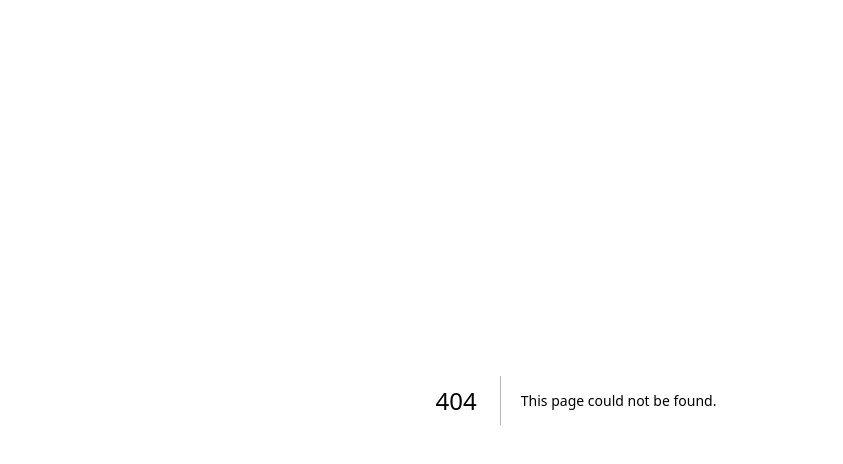
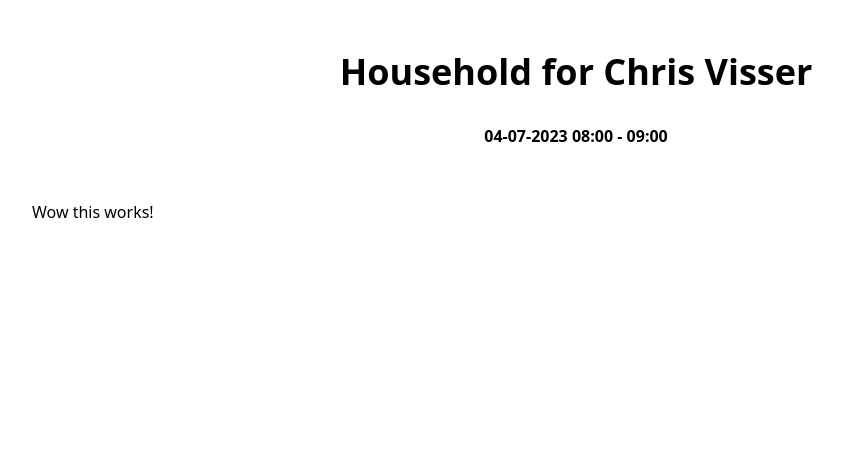
Before and after one commit to chris-visser/elanza-next, a Next.js app: page /care-requests/isjdf9ivmoifmaew0 in a window 1280 px wide. Before the commit this address had no page. Shown: the top 464 px of the page, without its empty margins (64-907 px from the left). Built offline with nearby package versions, Linux system fonts and the light colour scheme.

Commit message:
Story 3: Add details page for care request

```diff
--- a/src/containers/CareRequestItem.tsx
+++ b/src/containers/CareRequestItem.tsx
@@ -28,5 +28,8 @@ export const CareRequestItem: React.FC<CareRequestRecord> = ({
         <h3 className=" text-neutral-700 mb-2">
             <strong className="bold">{kindsOfCare[kindOfCare]}</strong> for {clientName}
         </h3>
+        <Link href={`/care-requests/${id}`} className="text-blue-500 hover:underline absolute inset-0">
+            <span className="absolute right-2 bottom-2">Details</span>
+        </Link>
     </li>
 )
--- /dev/null
+++ b/src/pages/api/care-requests/[id].ts
@@ -0,0 +1,17 @@
+import type { NextApiRequest, NextApiResponse } from 'next'
+import { CareRequestRecord } from '~/schemas/CareRequestSchema'
+import { careRequests } from '~/data/careRequests'
+
+export default function handler(
+    req: NextApiRequest,
+    res: NextApiResponse<CareRequestRecord>
+) {
+
+    const record = careRequests.find(({ id }) => id === req.query.id)
+
+    if(!record) {
+        return res.status(404)
+    }
+
+    res.status(200).json(record)
+}
--- /dev/null
+++ b/src/pages/care-requests/[id].tsx
@@ -0,0 +1,77 @@
+import { useEffect, useState } from 'react'
+import { useRouter } from 'next/router'
+import format from 'date-fns/format'
+import { CareRequestRecord } from '~/schemas/CareRequestSchema'
+
+const toDateTime = (dateStr: string) => format(new Date(dateStr), 'dd-MM-yyyy HH:mm')
+const toTime = (dateStr: string) => format(new Date(dateStr), 'HH:mm')
+
+const kindsOfCare = {
+    household: 'Household',
+    medical: 'Medical'
+}
+
+export default function CareRequest() {
+  const router = useRouter()
+  const { id } = router.query
+
+  const [isLoading, setIsLoading] = useState<boolean>(true)
+  const [careRequest, setCareRequest] = useState<CareRequestRecord>()
+
+  useEffect(() => {
+    setIsLoading(true)
+    fetch(`/api/care-requests/${id}`).then(response => (
+      response.json()
+    ))
+      .then(info => {
+        setCareRequest(info)
+        setIsLoading(false)
+      })
+      .catch(err => {
+        setIsLoading(false)
+      })
+  }, [])
+
+  if (!careRequest && isLoading) {
+    return (
+      <main className="px-24">
+        <header className="flex text-center flex-col items-center justify-center min-h-[200px]">
+          <h1 className="text-4xl font-bold block mb-8">
+            Loading...
+          </h1>
+        </header>
+      </main>
+    )
+  }
+
+  if (!careRequest) {
+    return (
+      <main className="px-24">
+        <header className="flex text-center flex-col items-center justify-center min-h-[200px]">
+          <h1 className="text-4xl font-bold block mb-8">
+            Care Request not found!
+          </h1>
+        </header>
+      </main>
+    )
+  }
+
+  return (
+    <main className="px-24">
+      <header className="flex text-center flex-col items-center justify-center min-h-[200px]">
+        <h1 className="text-4xl font-bold block mb-8">
+          {kindsOfCare[careRequest.kindOfCare]} for {careRequest.clientName}
+        </h1>
+        <time dateTime={careRequest.startsAt} className="font-bold">
+              {toDateTime(careRequest.startsAt)} - {toTime(careRequest.endsAt)}
+          </time>
+      </header>
+
+      <section>
+        <p>
+          {careRequest.extraInformation}
+        </p>
+      </section>
+    </main>
+  )
+}
```
Also changed, not shown: src/pages/api/care-requests/index.ts (renamed from src/pages/api/care-requests.ts).
